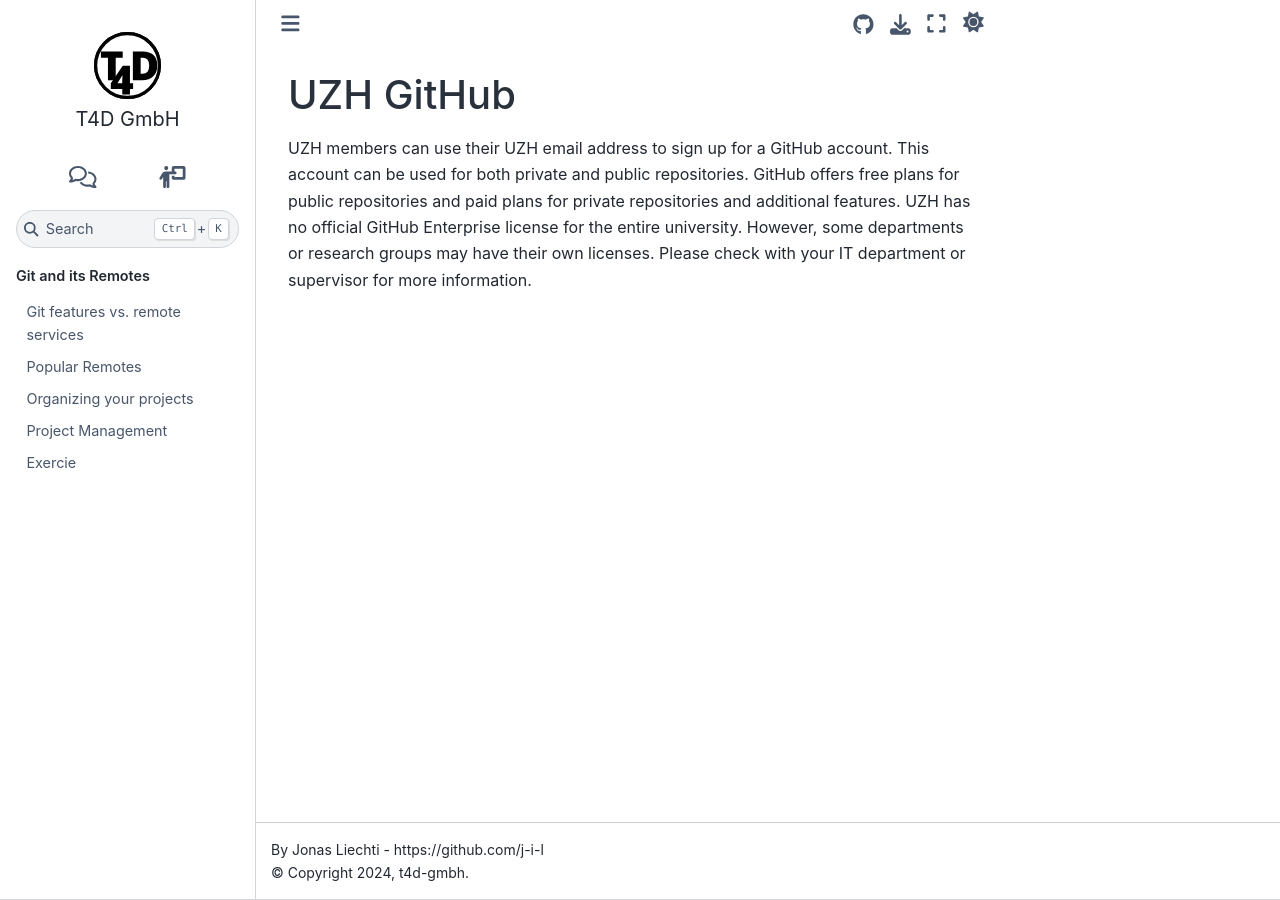
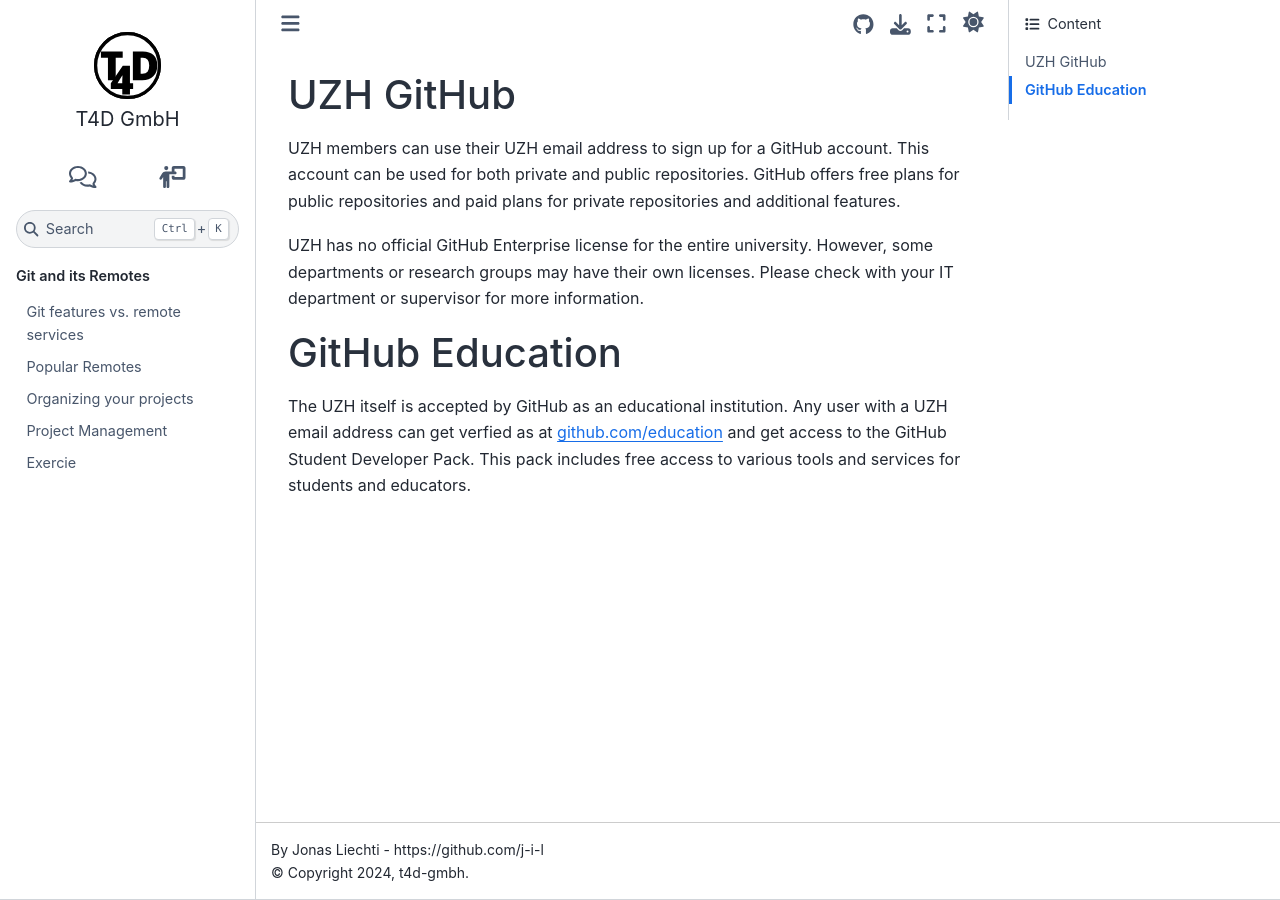
Before and after one commit to t4d-gmbh/git-and-its-remotes, a Sphinx documentation site: the page built from source/content/popular_remotes/remote_services_at_uzh_uzhGithub.md, in a window 1280 px wide. Built offline with Sphinx 7.4.7 and the Sphinx Book theme 1.1.4, drawn with Linux system fonts in a browser that asks for light colours; the version number could not be read and is left out.

Commit message:
update UZH Github information

```diff
--- a/source/content/popular_remotes/remote_services_at_uzh_uzhGithub.md
+++ b/source/content/popular_remotes/remote_services_at_uzh_uzhGithub.md
@@ -1,3 +1,8 @@
 ## UZH GitHub
 UZH members can use their UZH email address to sign up for a GitHub account. This account can be used for both private and public repositories. GitHub offers free plans for public repositories and paid plans for private repositories and additional features.
+
 UZH has no official GitHub Enterprise license for the entire university. However, some departments or research groups may have their own licenses. Please check with your IT department or supervisor for more information.
+
+# GitHub Education
+The UZH itself is accepted by GitHub as an educational
+institution. Any user with a UZH email address can get verfied as at [github.com/education](https://github.com/education) and get access to the GitHub Student Developer Pack. This pack includes free access to various tools and services for students and educators.
```
